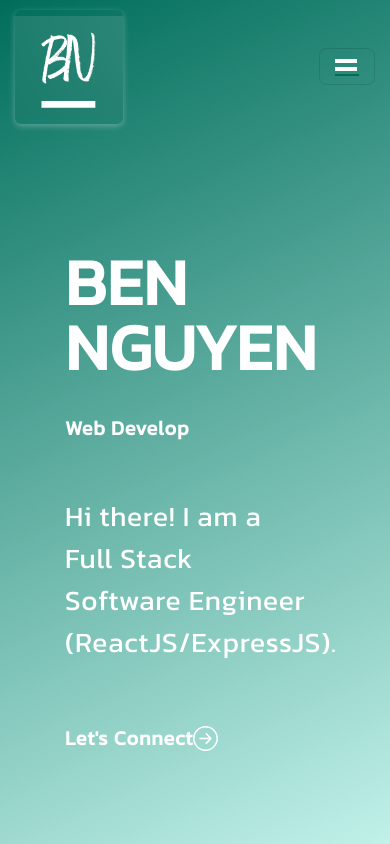
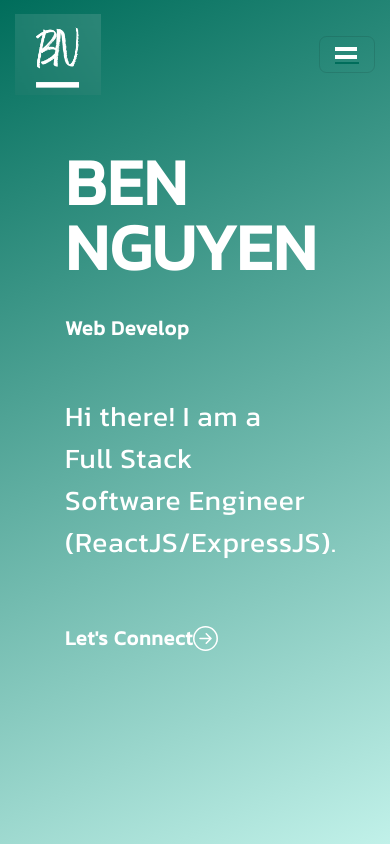
Before and after one commit to bennguyenn24/Personal-Portfolio, a React (Vite) app in the folder client/: page / in a window 390 px wide. Shown: the top 844 px of the page. Built offline with nearby package versions, Linux system fonts and the light colour scheme.

Commit message:
Testing responsiveness

```diff
--- a/client/src/components/Banner.css
+++ b/client/src/components/Banner.css
@@ -1,5 +1,5 @@
 .banner {
-	padding: 200px 0 100px 0;
+	padding: 100px 0 100px 0;
 	background-position: top center;
 	background-size: cover;
 	background-repeat: no-repeat;
--- a/client/src/components/Navbar.css
+++ b/client/src/components/Navbar.css
@@ -3,7 +3,7 @@
 	flex-wrap: wrap;
 	align-items: center;
 	justify-content: space-between;
-	padding: 15px 0;
+	padding: 10px 0;
 	position: fixed;
 	width: 100%;
 	top: 0;
@@ -15,21 +15,15 @@
   .navbar-brand {
 	width: 100%;
 	border-radius: 6px;
-	box-shadow: 0 2px 6px rgba(255, 255, 255, 0.3);
 	overflow: hidden;
 	transition: border-color 0.3s ease-in-out;
   }
 
   .navbar-brand img {
-	width: 100%;
-	height: auto;
+	width: 80%;
 	display: block;
   }
 
-  .navbar-brand:hover {
-	border-color: #fff;
-	box-shadow: 0 2px 6px rgba(245, 245, 245, 0.6);
-  }
 
   nav.navbar.scrolled {
 	padding: 0;
@@ -38,7 +32,7 @@
   }
 
   nav.navbar a.navbar-brand {
-	width: 25%;
+	width: 5%;
   }
 
   nav.navbar .navbar-nav .nav-link.navbar-link {
@@ -193,7 +187,7 @@
   @media (max-width: 991.98px) {
 	.navbar {
 	  flex-wrap: nowrap;
-	  padding: 10px 0;
+	  padding: 8px 0;
 	}
 
 	nav.navbar a.navbar-brand {
```
